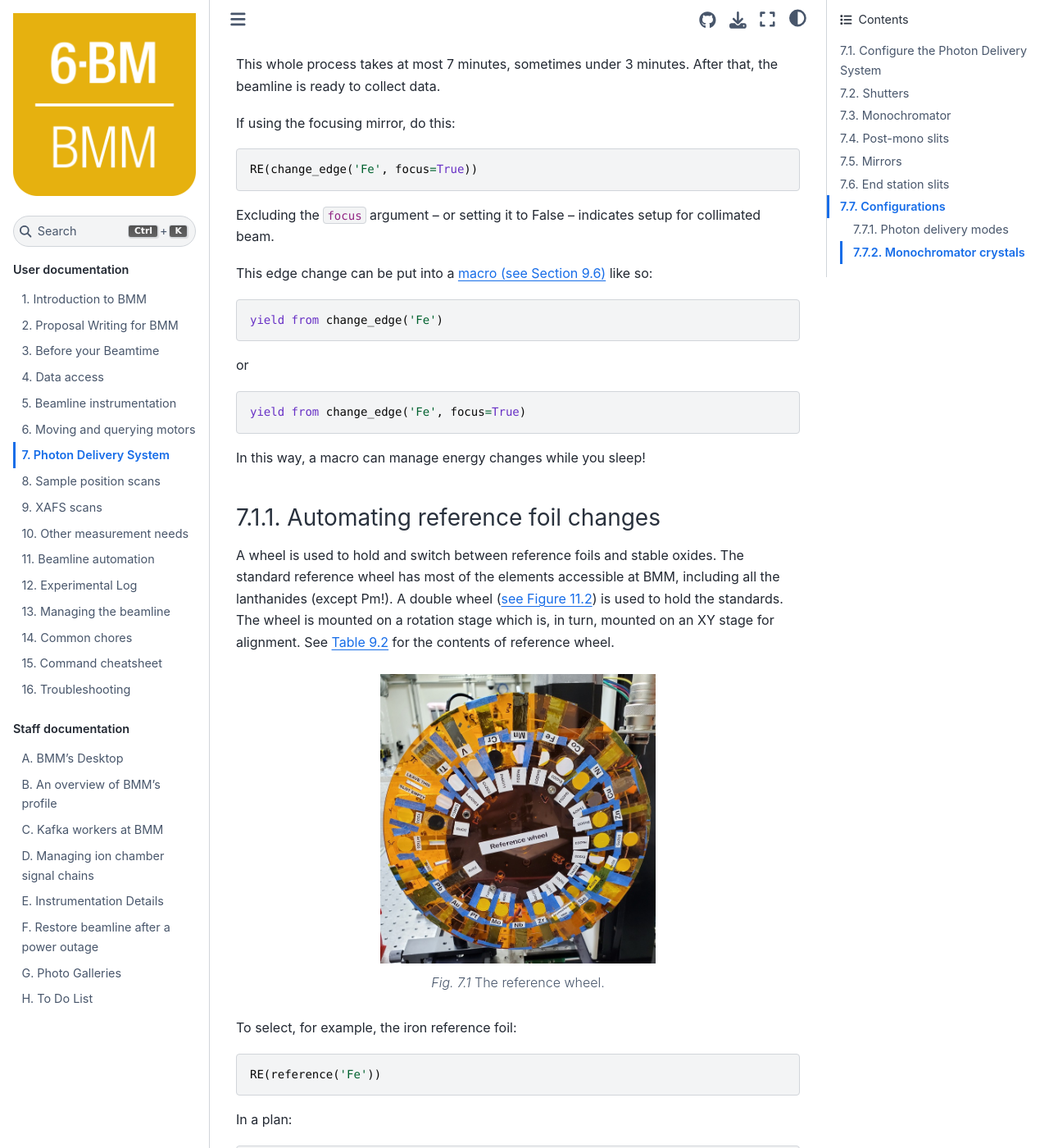
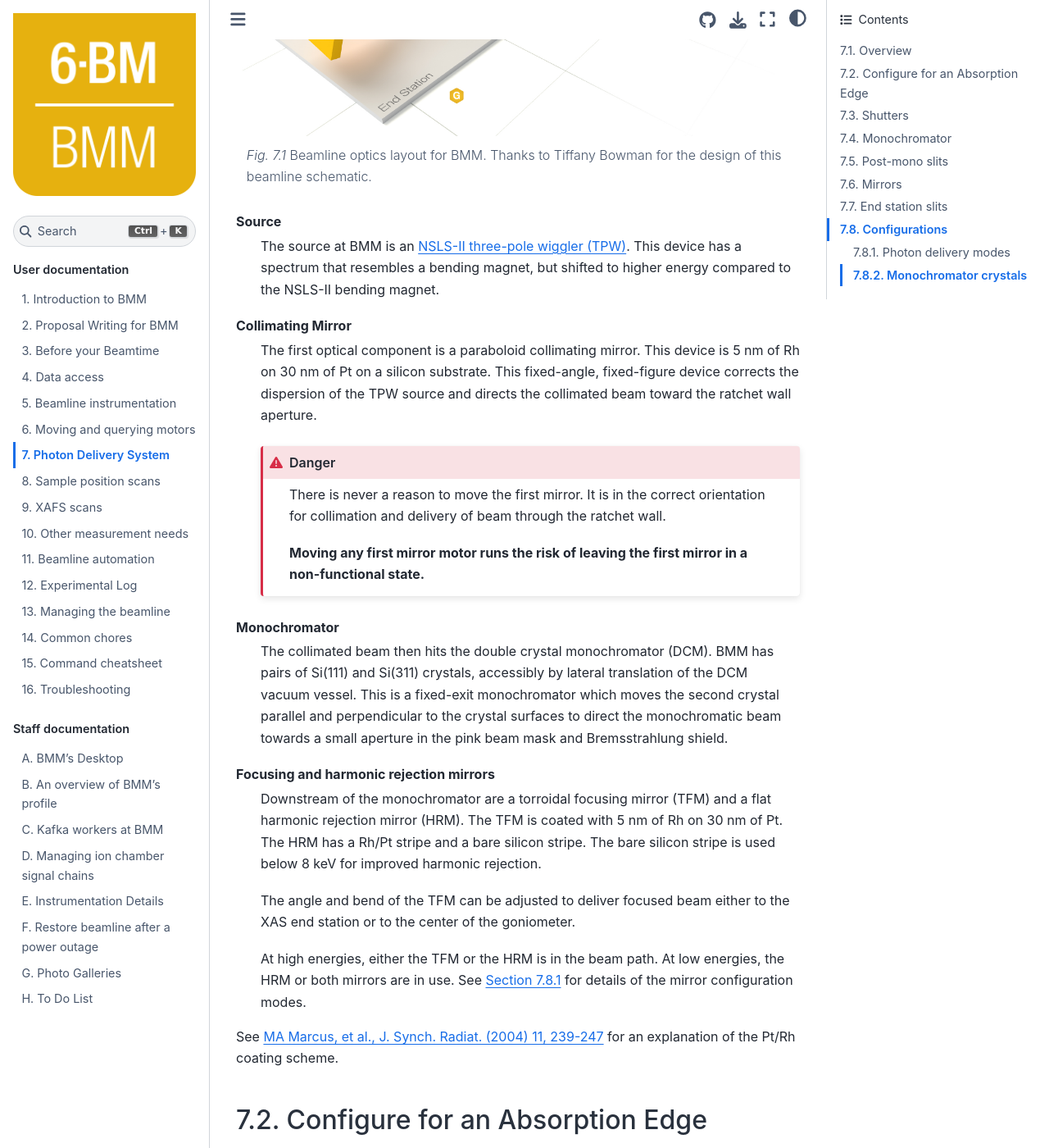
Before and after one commit to NSLS-II-BMM/BeamlineManual, a Sphinx documentation site: the page built from docs/pds.rst, in a window 1280 px wide and 1400 px high, scrolled down 528 px. Shown: the whole window at 82% size. Built offline with Sphinx 7.4.7 and the Sphinx Book theme 1.1.4, drawn with Linux system fonts in a browser that asks for light colours; some of the changed text lies outside the part shown.

Commit message:
add overview of photon delivery system

```diff
--- a/docs/manage.rst
+++ b/docs/manage.rst
@@ -208,6 +208,8 @@
 normal operating range of the beamline.  They will, however,
 eventually return to sensible places.
 
+
+.. _xas-to-xrd:
 
 Change XAS |larr| XRD
 ---------------------
--- a/docs/pds.rst
+++ b/docs/pds.rst
@@ -12,8 +12,72 @@
 Photon Delivery System
 ======================
 
-Configure the Photon Delivery System
-------------------------------------
+Overview
+--------
+
+
+.. _fig-bmm-schematic:
+.. figure:: _images/bmm-schematic.png
+   :target: _images/bmm-schematic.png
+   :width: 100%
+   :align: center
+
+   Beamline optics layout for BMM.  Thanks to Tiffany Bowman for
+   the design of this beamline schematic.
+
+Source
+  The source at BMM is an `NSLS-II three-pole wiggler (TPW)
+  <https://doi.org/10.1016/j.nima.2023.169008>`__.  This device has a
+  spectrum that resembles a bending magnet, but shifted to higher
+  energy compared to the NSLS-II bending magnet.
+
+Collimating Mirror
+  The first optical component is a paraboloid collimating mirror.
+  This device is 5 nm of Rh on 30 nm of Pt on a silicon substrate.
+  This fixed-angle, fixed-figure device corrects the dispersion of the
+  TPW source and directs the collimated beam toward the ratchet wall
+  aperture.
+
+  .. danger:: There is never a reason to move the first mirror.  It
+     is in the correct orientation for collimation and delivery of
+     beam through the ratchet wall.
+
+     **Moving any first mirror motor runs the risk of leaving the
+     first mirror in a non-functional state.**
+
+Monochromator
+  The collimated beam then hits the double crystal monochromator
+  (DCM).  BMM has pairs of Si(111) and Si(311) crystals, accessibly by
+  lateral translation of the DCM vacuum vessel.  This is a fixed-exit
+  monochromator which moves the second crystal parallel and
+  perpendicular to the crystal surfaces to direct the monochromatic
+  beam towards a small aperture in the pink beam mask and
+  Bremsstrahlung shield.
+
+Focusing and harmonic rejection mirrors
+  Downstream of the monochromator are a torroidal focusing mirror
+  (TFM) and a flat harmonic rejection mirror (HRM).  The TFM is coated
+  with 5 nm of Rh on 30 nm of Pt.  The HRM has a Rh/Pt stripe and a
+  bare silicon stripe.  The bare silicon stripe is used below 8 keV
+  for improved harmonic rejection.
+
+  The angle and bend of the TFM can be adjusted to deliver focused
+  beam either to the XAS end station or to the center of the
+  goniometer.
+
+  At high energies, either the TFM or the HRM is in the beam path.  At
+  low energies, the HRM or both mirrors are in use.  See
+  :numref:`Section %s <change-mode>` for details of the mirror
+  configuration modes.
+
+See `MA Marcus, et al., J. Synch. Radiat. (2004) 11, 239-247
+<https://doi.org/10.1107/S0909049504005837>`__ for an explanation of
+the Pt/Rh coating scheme.
+
+
+
+Configure for an Absorption Edge
+--------------------------------
 
 Configuring the photon delivery system for a specific measurement is
 usually quite simple.  When moving to a new absorption edge, do the
@@ -178,7 +242,12 @@
 ``energy``
   Use an E0 value that is not obtained from the look-up table.
   Default is unspecified, i.e. use ``element`` and look-up table.
-  This is rarely necessary, except when setting up for XRD.
+  This is rarely necessary, except when :numref:`setting up for XRD
+  (Section %s) <xas-to-xrd>`.
+
+``insist``
+  ``True``: Force movement of M2 motors; ``False``: decide normally
+  whether to move M2 motors.  Default is ``False``.
 
 ``tune``
   ``True``: optimize DCM second crystal pitch; ``False``: skip ``rocking_curve()``
@@ -380,7 +449,11 @@
 After the mono, before the focusing mirror, in Diagnostic Module 2,
 there is a four-blade slit system.  These are used to define the beam
 size on the mirrors and to refine energy resolution for the focused
-beam..
+beam.
+
+The typical size of the post-mono slits is 18 mm in the horizontal and
+1.3 mm in the vertical.
+
 
 
 .. table:: Post mono slit motors
@@ -440,11 +513,14 @@
 necessary for users to move the mirror motors.  It is **very easy** to
 lose the beam entirely when moving mirror motors.  Without a clear
 understanding of how the optics work, re-finding the beam can be quite
-challenging.  If you loose the beam by moving motors, the best
-solution is probably to rerun the ``change_mode()`` command.
+challenging.
 
-That said, if you want to know the current positions of the motors on
-the focusing mirror, use ``%w m2``
+.. attention:: If you loose the beam by moving mirror motors, the
+   easiest solution is to rerun the ``change_mode()`` command,
+   possibly with the ``insist=True`` argument.
+
+If you want to know the current positions of the motors on the
+focusing mirror, use ``%w m2``
 
 
 .. code-block:: text
```
Also changed, not shown: other parts of docs/pds.rst (+2 -2 lines), docs/_images/bmm-schematic.png (added).
